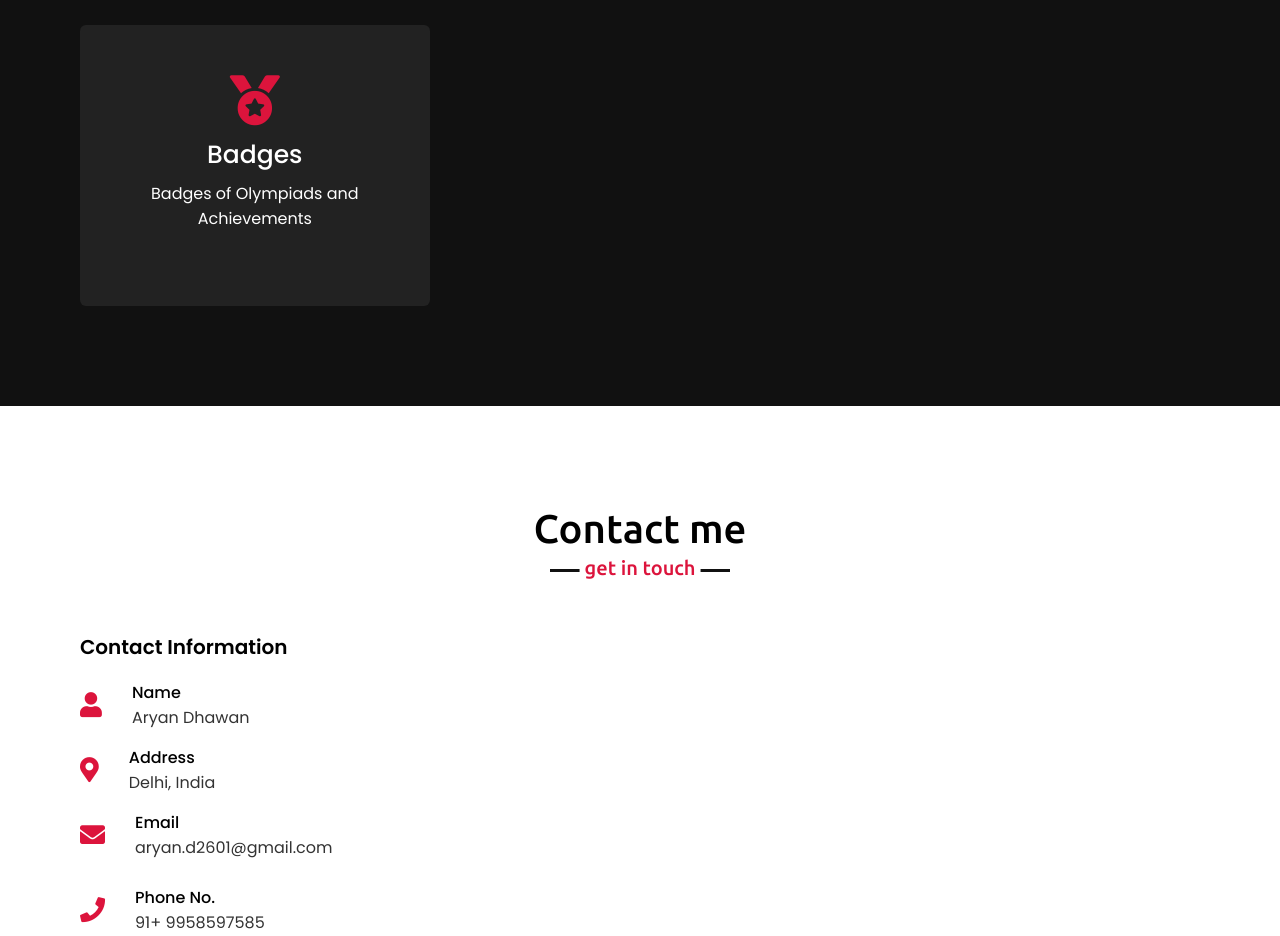
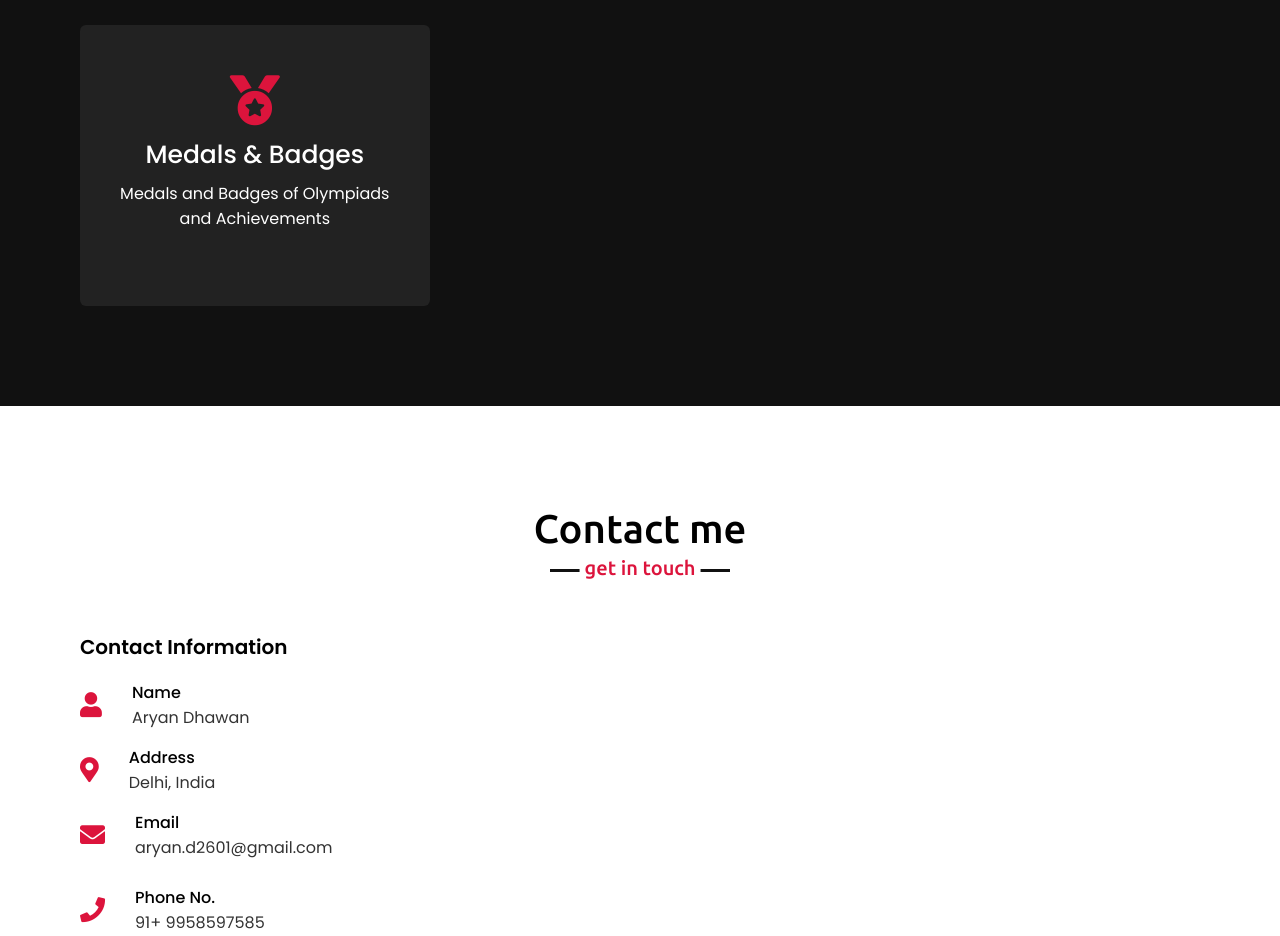
Before and after one commit to Aryan7585/My_Portfolio, a plain HTML site: page index.html in a window 1280 px wide. Shown: the part 2120-3056 px from the top of the page. Drawn offline with nearby package versions, Linux system fonts and the light colour scheme.

Commit message:
Update index.html

```diff
--- a/index.html
+++ b/index.html
@@ -104,8 +104,8 @@
                 <div id = "medal" class="card">
                     <div class="box">
                         <i class="fas fa-medal"></i>
-                        <a href="badge.html" class="href1"><div class="text">Badges</div>
-                        <p>Badges of Olympiads and Achievements</p>
+                        <a href="badge.html" class="href1"><div class="text">Medals & Badges</div>
+                        <p>Medals and Badges of Olympiads and Achievements</p>
                         <br>
                         </a>
                     </div>
```
